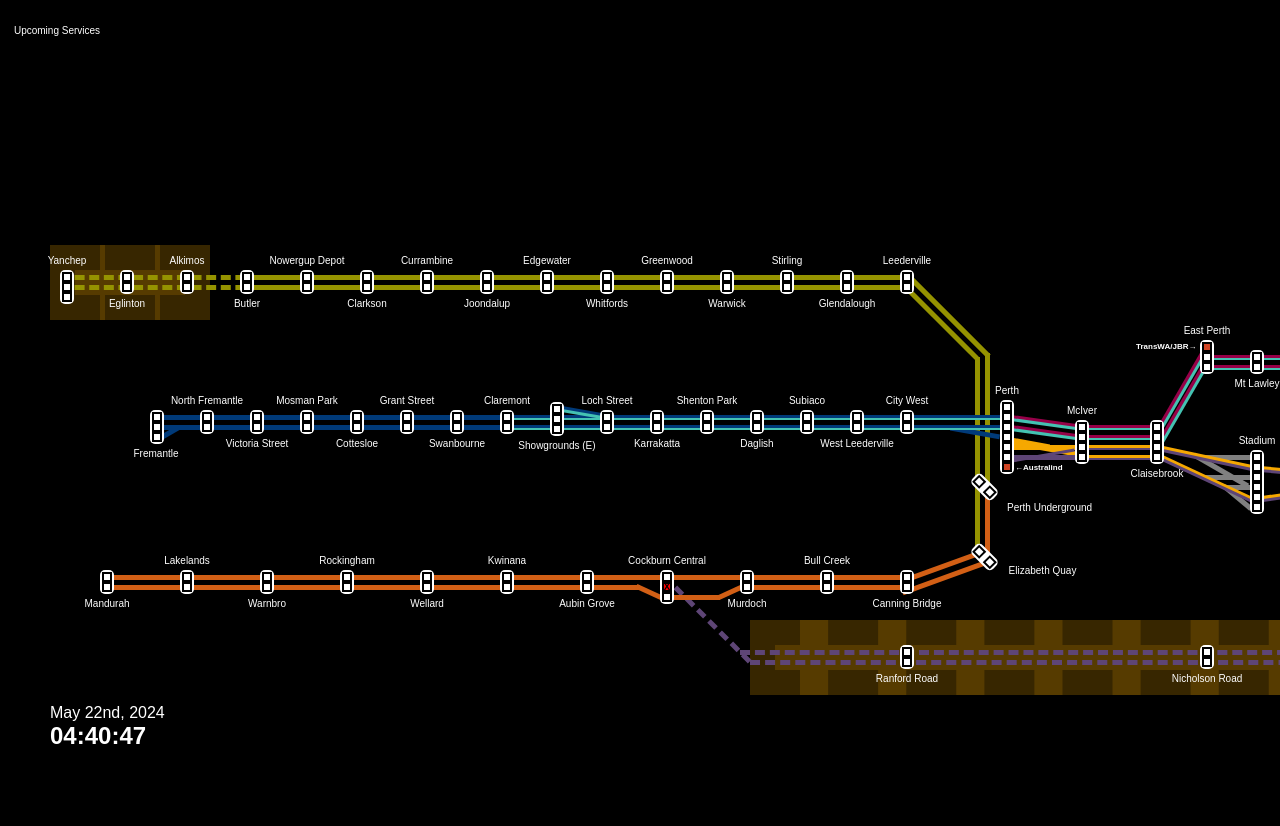
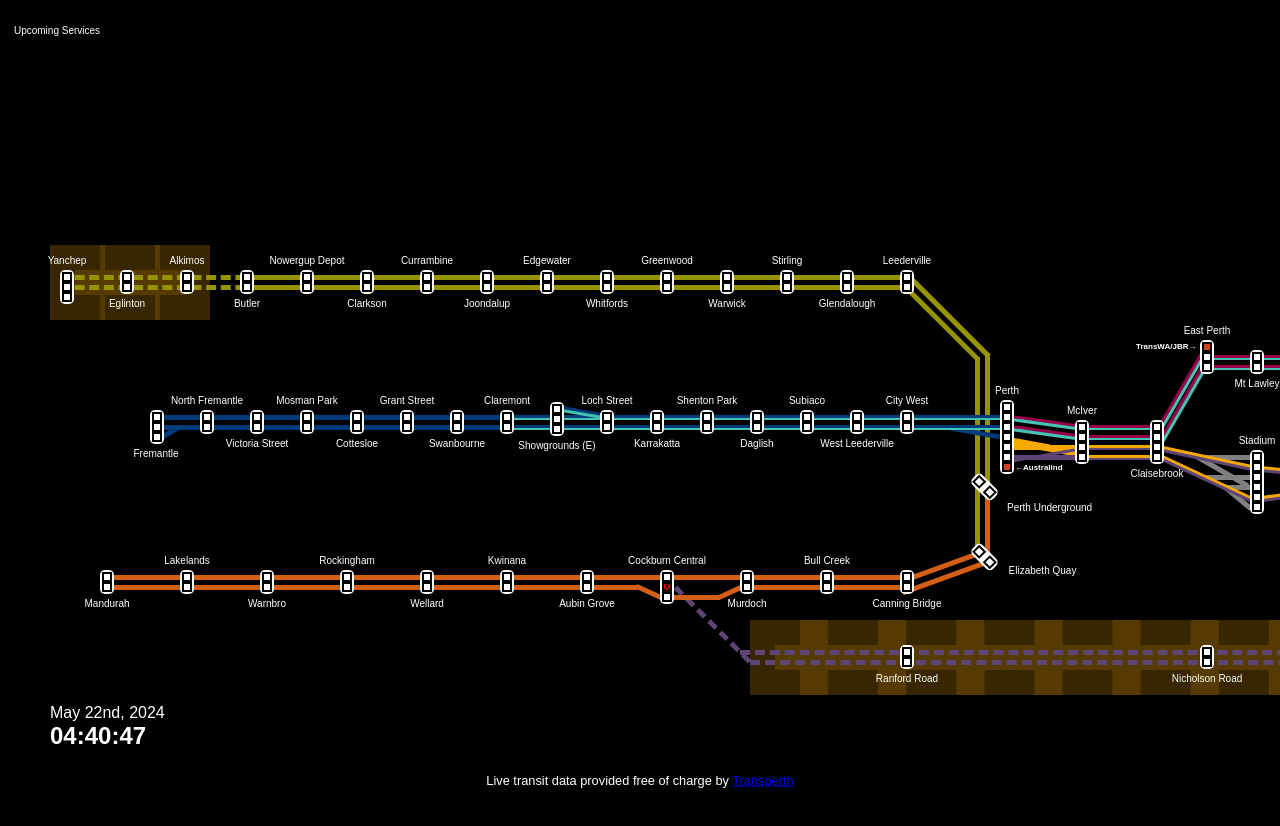
Before and after one commit to trainguy06/tptracker-dev, a plain HTML site: page index.html in a window 1280 px wide. Shown: the top 826 px of the page. Drawn offline with Linux system fonts and the light colour scheme; no server answers.

Commit message:
Added Thanks to Transperth for Data

```diff
--- a/index.html
+++ b/index.html
@@ -644,7 +644,9 @@
             <p id="date">Month XXth, 20XX</p>
             <h2 id="clock">00:00:00</h2>
         </div>
-
+        <div style="position: absolute; bottom: 5px; left: 50%; color: white; transform: translate(-50%, -50%); font-size: 0.8rem;">
+            <p>Live transit data provided free of charge by <a href="https://www.transperth.wa.gov.au/About/Spatial-Data-Access">Transperth</a></p>
+        </div>
     </body>
     <script>
         // // PERTH STADIUM BPK // //
```
